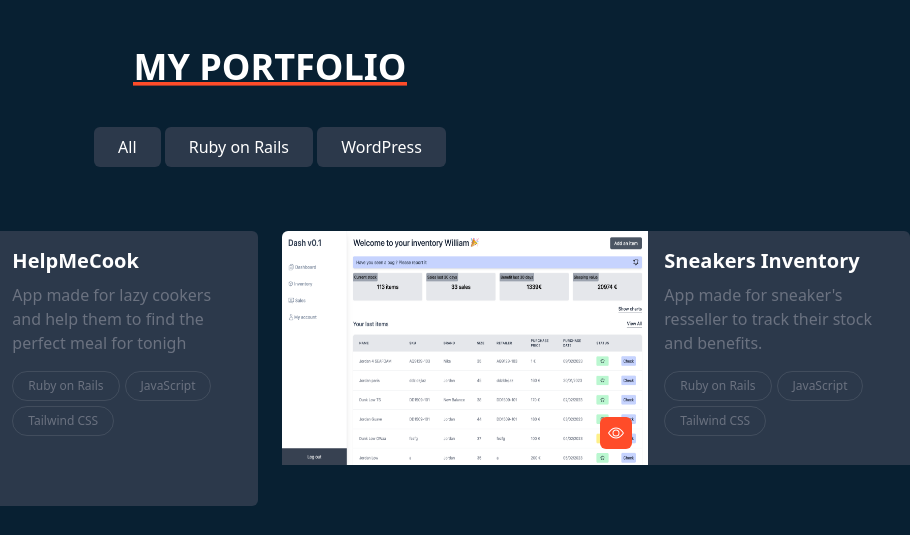
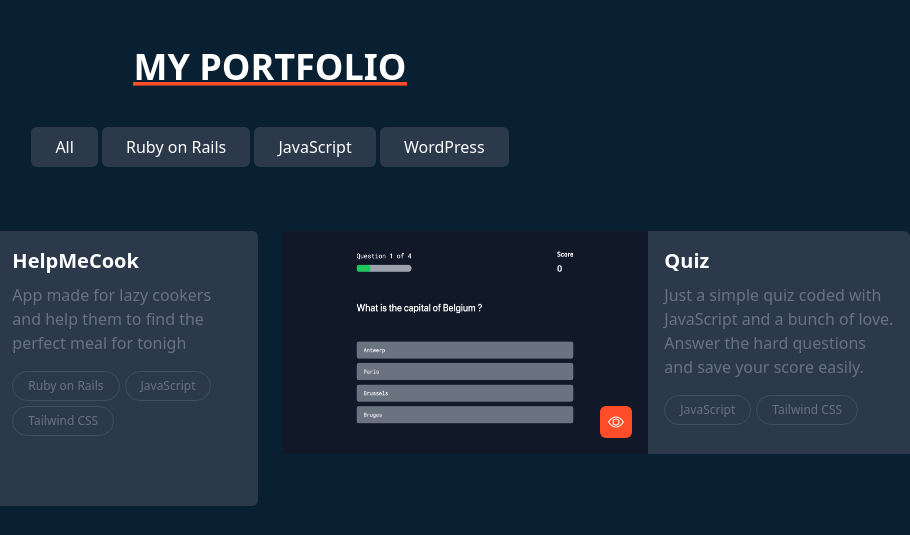
Before and after one commit to williambaele/portfolio, a website: page index.html in a window 1280 px wide. Shown: the part 1880-2415 px from the top of the page, 370-1280 px from the left. Drawn offline with nearby package versions, Linux system fonts and the light colour scheme.

Commit message:
Added last project

```diff
--- a/index.html
+++ b/index.html
@@ -180,7 +180,9 @@
       <div id="myBtnContainer">
         <button class="bg-[#2C394B] py-2 px-6 text-white rounded-md btn active" onclick="filterSelection('all')">All</button>
         <button class="bg-[#2C394B] py-2 px-6 text-white rounded-md btn" onclick="filterSelection('ror')">Ruby on Rails</button>
+        <button class="bg-[#2C394B] py-2 px-6 text-white rounded-md btn" onclick="filterSelection('js')">JavaScript</button>
         <button class="bg-[#2C394B] py-2 px-6 text-white rounded-md btn" onclick="filterSelection('wp')">WordPress</button>
+
       </div>
     </div>
     <!-- PORTFOLIO -->
@@ -204,6 +206,30 @@
             <p class="py-2 text-gray-500">App made for lazy cookers and help them to find the perfect meal for tonigh</p>
             <div class="flex flex-wrap tags py-2">
               <span class="text-gray-500">Ruby on Rails</span>
+              <span class="text-gray-500">JavaScript</span>
+              <span class="text-gray-500">Tailwind CSS</span>
+            </div>
+          </div>
+        </div>
+      </div>
+      <!-- NEWEST PROJECT -->
+      <div class="filterDiv js overflow-hidden	rounded-md">
+        <div class="grid grid-cols-12 rounded ">
+          <div class="col-span-12 lg:col-span-7 relative">
+            <img class="img-project"  src="images/quiz.png" alt="">
+            <a href="http://quiz.williambaele.com/" target=”_blank”>
+              <button class="absolute bottom-4 right-4 bg-[#FF4C29] p-2 rounded-md">
+                <svg xmlns="http://www.w3.org/2000/svg" width="16" height="16" fill="white" class="bi bi-eye" viewBox="0 0 16 16">
+                  <path d="M16 8s-3-5.5-8-5.5S0 8 0 8s3 5.5 8 5.5S16 8 16 8zM1.173 8a13.133 13.133 0 0 1 1.66-2.043C4.12 4.668 5.88 3.5 8 3.5c2.12 0 3.879 1.168 5.168 2.457A13.133 13.133 0 0 1 14.828 8c-.058.087-.122.183-.195.288-.335.48-.83 1.12-1.465 1.755C11.879 11.332 10.119 12.5 8 12.5c-2.12 0-3.879-1.168-5.168-2.457A13.134 13.134 0 0 1 1.172 8z"/>
+                  <path d="M8 5.5a2.5 2.5 0 1 0 0 5 2.5 2.5 0 0 0 0-5zM4.5 8a3.5 3.5 0 1 1 7 0 3.5 3.5 0 0 1-7 0z"/>
+                </svg>
+            </button>
+            </a>
+          </div>
+          <div class="col-span-12 lg:col-span-5 bg-[#2C394B] p-4">
+            <h2 class="text-white text-xl font-bold">Quiz</h2>
+            <p class="py-2 text-gray-500">Just a simple quiz coded with JavaScript and a bunch of love. Answer the hard questions and save your score easily.</p>
+            <div class="flex flex-wrap tags py-2">
               <span class="text-gray-500">JavaScript</span>
               <span class="text-gray-500">Tailwind CSS</span>
             </div>
```
Also changed, not shown: images/quiz.png (added).
